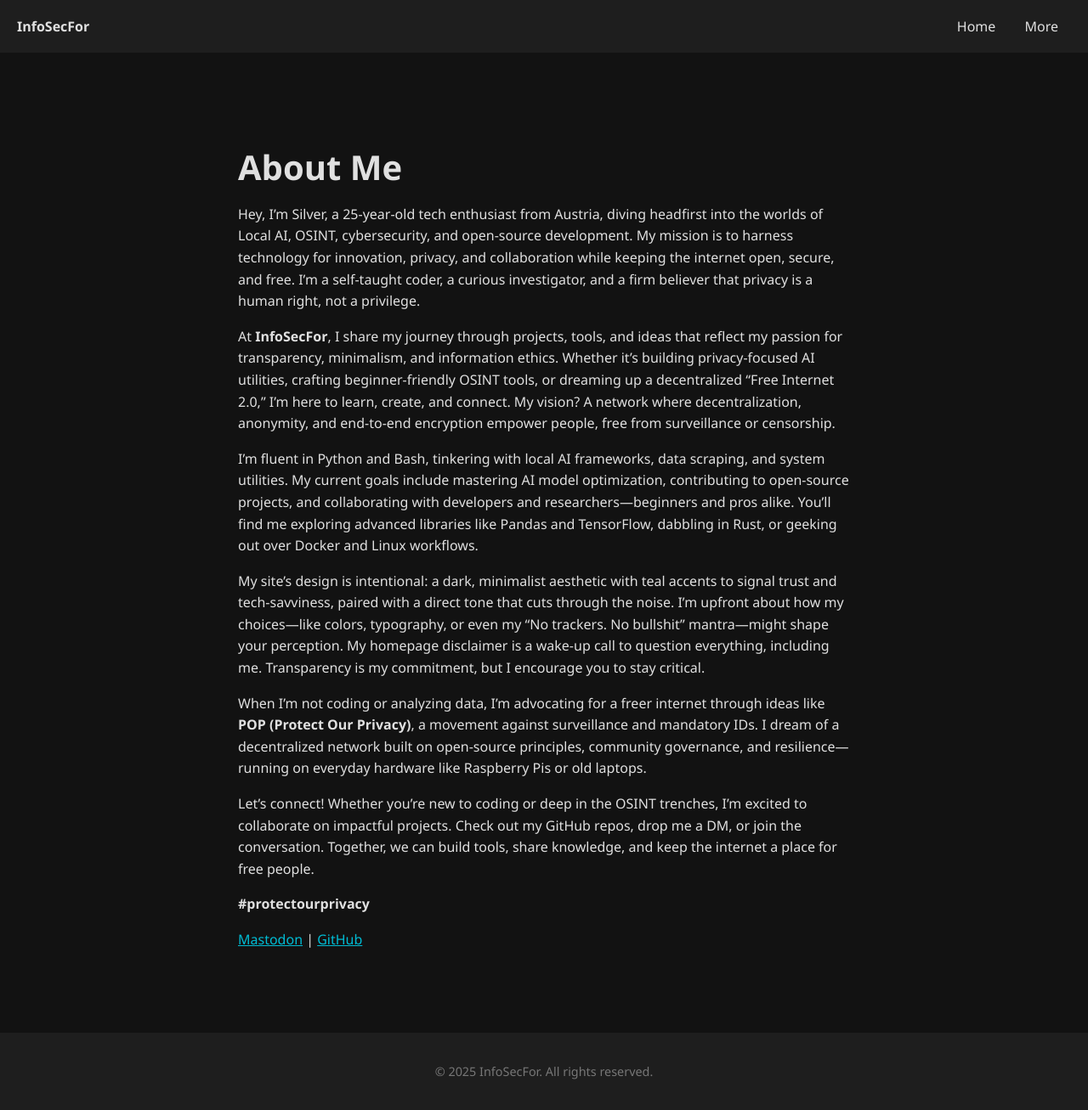
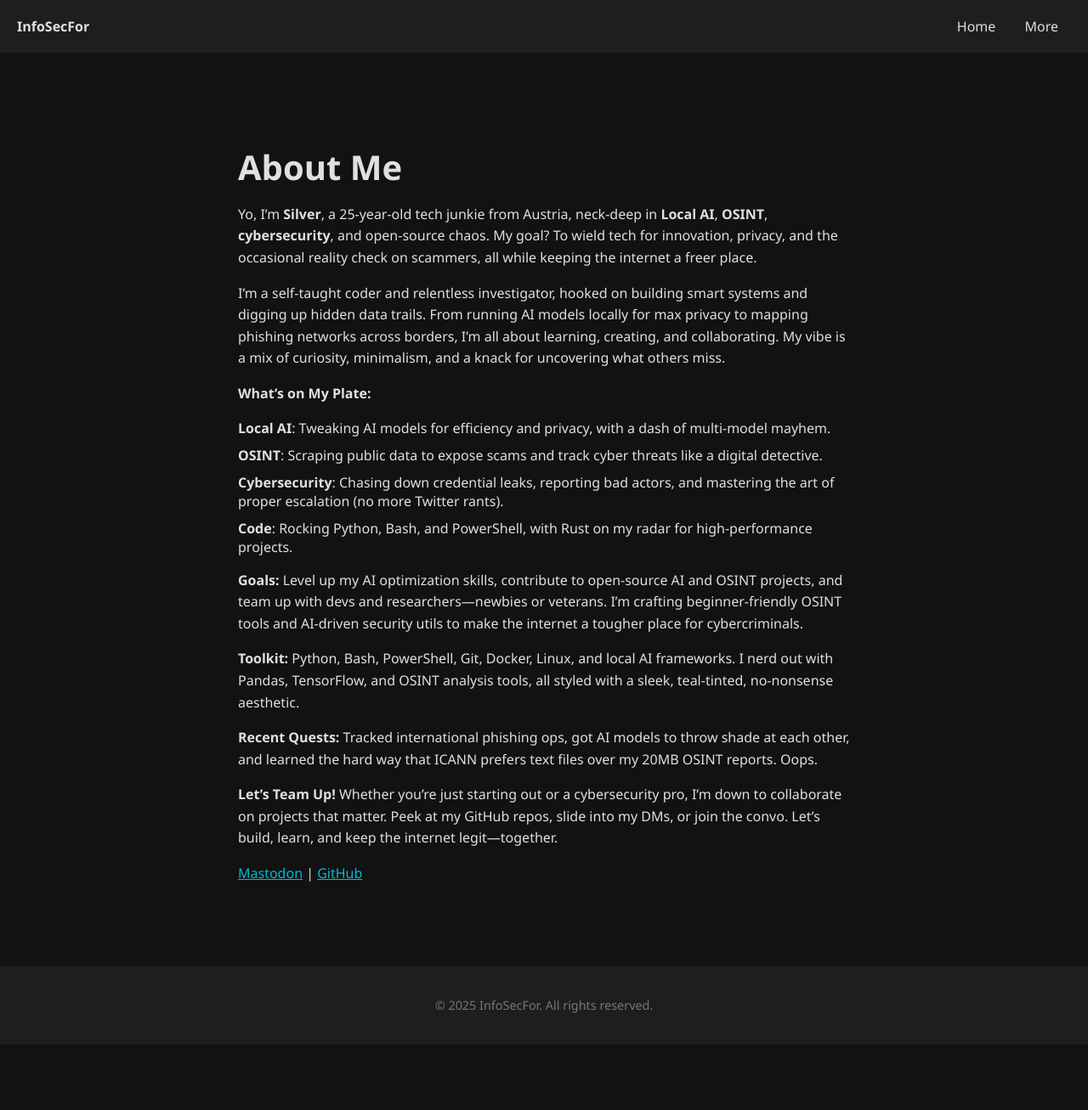
Before and after one commit to SilverHaze99/SilverHaze99.github.io, a Jekyll site: the page built from about.md, in a window 1280 px wide. Shown: the whole page at 85% size. Built offline with Jekyll 4.4.1, drawn with Linux system fonts in a browser that asks for light colours; after the commit the page ends 1230 px from its top, so only the background shows below that.

Commit message:
Update about.md

```diff
--- a/about.md
+++ b/about.md
@@ -5,12 +5,18 @@
 
 <main>
    <h1>About Me</h1>
-    <p>Hey, I’m Silver, a 25-year-old tech enthusiast from Austria, diving headfirst into the worlds of Local AI, OSINT, cybersecurity, and open-source development. My mission is to harness technology for innovation, privacy, and collaboration while keeping the internet open, secure, and free. I’m a self-taught coder, a curious investigator, and a firm believer that privacy is a human right, not a privilege.</p>
-    <p>At <strong>InfoSecFor</strong>, I share my journey through projects, tools, and ideas that reflect my passion for transparency, minimalism, and information ethics. Whether it’s building privacy-focused AI utilities, crafting beginner-friendly OSINT tools, or dreaming up a decentralized “Free Internet 2.0,” I’m here to learn, create, and connect. My vision? A network where decentralization, anonymity, and end-to-end encryption empower people, free from surveillance or censorship.</p>
-    <p>I’m fluent in Python and Bash, tinkering with local AI frameworks, data scraping, and system utilities. My current goals include mastering AI model optimization, contributing to open-source projects, and collaborating with developers and researchers—beginners and pros alike. You’ll find me exploring advanced libraries like Pandas and TensorFlow, dabbling in Rust, or geeking out over Docker and Linux workflows.</p>
-    <p>My site’s design is intentional: a dark, minimalist aesthetic with teal accents to signal trust and tech-savviness, paired with a direct tone that cuts through the noise. I’m upfront about how my choices—like colors, typography, or even my “No trackers. No bullshit” mantra—might shape your perception. My homepage disclaimer is a wake-up call to question everything, including me. Transparency is my commitment, but I encourage you to stay critical.</p>
-    <p>When I’m not coding or analyzing data, I’m advocating for a freer internet through ideas like <strong>POP (Protect Our Privacy)</strong>, a movement against surveillance and mandatory IDs. I dream of a decentralized network built on open-source principles, community governance, and resilience—running on everyday hardware like Raspberry Pis or old laptops.</p>
-    <p>Let’s connect! Whether you’re new to coding or deep in the OSINT trenches, I’m excited to collaborate on impactful projects. Check out my GitHub repos, drop me a DM, or join the conversation. Together, we can build tools, share knowledge, and keep the internet a place for free people.</p>
-    <p><strong>#protectourprivacy</strong></p>
-    <p><a rel="me" href="https://mastodon.social/@infosecfor">Mastodon</a> | <a href="https://github.com/infosecfor">GitHub</a></p>
+   <p>Yo, I’m <strong>Silver</strong>, a 25-year-old tech junkie from Austria, neck-deep in <strong>Local AI</strong>, <strong>OSINT</strong>, <strong>cybersecurity</strong>, and open-source chaos. My goal? To wield tech for innovation, privacy, and the occasional reality check on scammers, all while keeping the internet a freer place.</p>
+   <p>I’m a self-taught coder and relentless investigator, hooked on building smart systems and digging up hidden data trails. From running AI models locally for max privacy to mapping phishing networks across borders, I’m all about learning, creating, and collaborating. My vibe is a mix of curiosity, minimalism, and a knack for uncovering what others miss.</p>
+   <p><strong>What’s on My Plate:</strong></p>
+   <ul>
+      <li><strong>Local AI</strong>: Tweaking AI models for efficiency and privacy, with a dash of multi-model mayhem.</li>
+      <li><strong>OSINT</strong>: Scraping public data to expose scams and track cyber threats like a digital detective.</li>
+      <li><strong>Cybersecurity</strong>: Chasing down credential leaks, reporting bad actors, and mastering the art of proper escalation (no more Twitter rants).</li>
+      <li><strong>Code</strong>: Rocking Python, Bash, and PowerShell, with Rust on my radar for high-performance projects.</li>
+   </ul>
+   <p><strong>Goals:</strong> Level up my AI optimization skills, contribute to open-source AI and OSINT projects, and team up with devs and researchers—newbies or veterans. I’m crafting beginner-friendly OSINT tools and AI-driven security utils to make the internet a tougher place for cybercriminals.</p>
+   <p><strong>Toolkit:</strong> Python, Bash, PowerShell, Git, Docker, Linux, and local AI frameworks. I nerd out with Pandas, TensorFlow, and OSINT analysis tools, all styled with a sleek, teal-tinted, no-nonsense aesthetic.</p>
+   <p><strong>Recent Quests:</strong> Tracked international phishing ops, got AI models to throw shade at each other, and learned the hard way that ICANN prefers text files over my 20MB OSINT reports. Oops.</p>
+   <p><strong>Let’s Team Up!</strong> Whether you’re just starting out or a cybersecurity pro, I’m down to collaborate on projects that matter. Peek at my GitHub repos, slide into my DMs, or join the convo. Let’s build, learn, and keep the internet legit—together.</p>
+   <p><a rel="me" href="https://mastodon.social/@infosecfor">Mastodon</a> | <a href="https://github.com/infosecfor">GitHub</a></p>
 </main>
```
